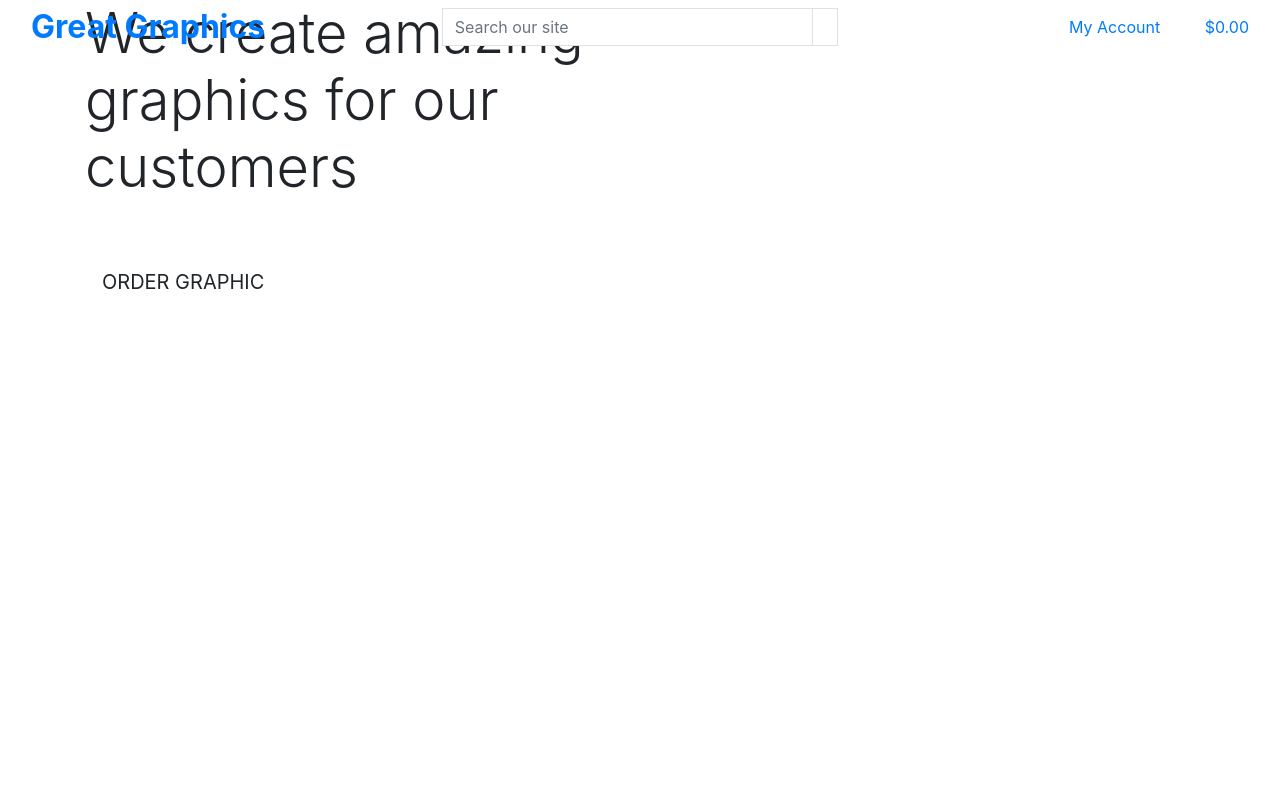
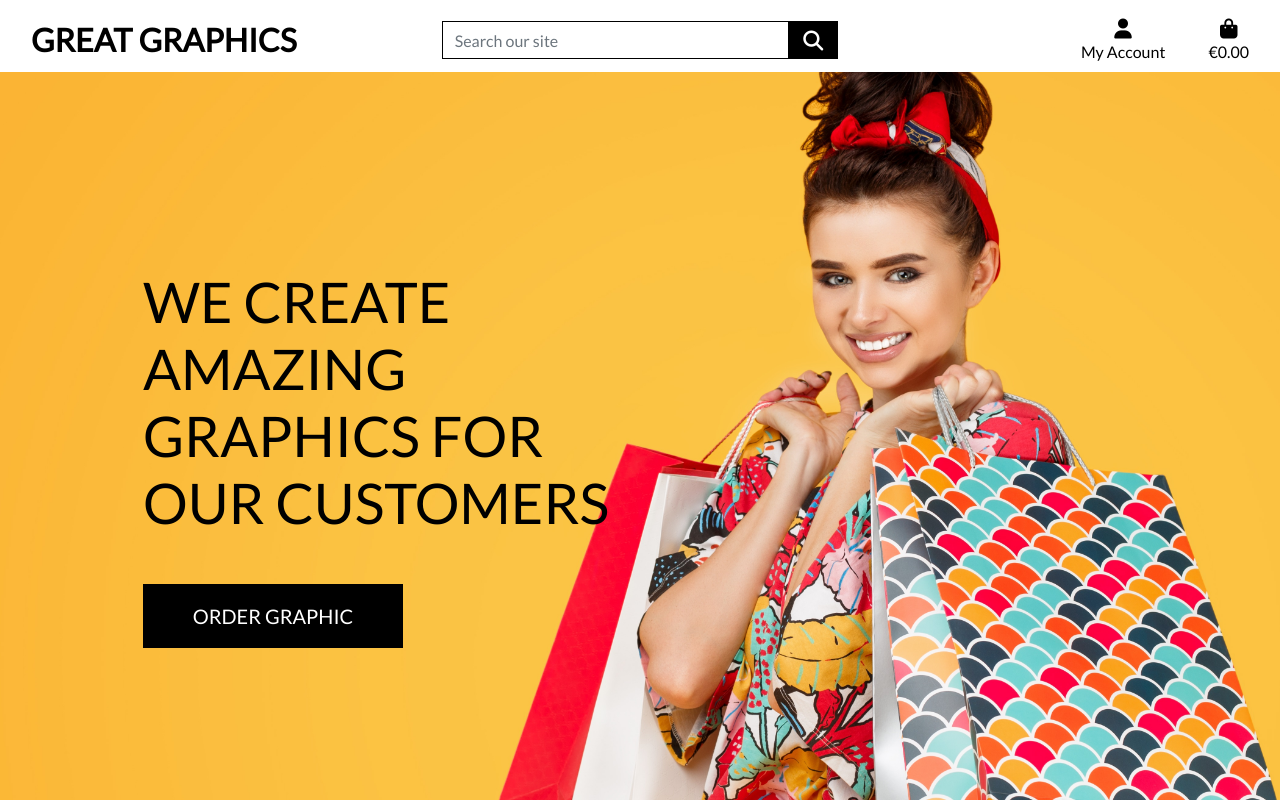
Before and after one commit to fene20/django_mp, a Django app: page / in a window 1280 px wide. Run offline with Django 3.2, Linux system fonts and the light colour scheme; some libraries are stand-ins or nearby versions.

Commit message:
complete homepage header and css

```diff
--- a/great_graphics/settings.py
+++ b/great_graphics/settings.py
@@ -155,3 +155,8 @@ STATIC_URL = '/static/'
 # https://docs.djangoproject.com/en/3.2/ref/settings/#default-auto-field
 
 DEFAULT_AUTO_FIELD = 'django.db.models.BigAutoField'
+# STATICFILES_DIRS is a tuple
+STATICFILES_DIRS = (os.path.join(BASE_DIR, 'static'),)
+
+MEDIA_URL = '/media/'
+MEDIA_ROOT = os.path.join(BASE_DIR, 'media')
--- a/great_graphics/urls.py
+++ b/great_graphics/urls.py
@@ -15,9 +15,11 @@ Including another URLconf
 """
 from django.contrib import admin
 from django.urls import path, include
+from django.conf import settings
+from django.conf.urls.static import static
 
 urlpatterns = [
     path('admin/', admin.site.urls),
     path('accounts/', include('allauth.urls')),
     path('', include('home.urls')),
-]
+] + static(settings.MEDIA_URL, document_root=settings.MEDIA_ROOT)
--- a/home/templates/home/index.html
+++ b/home/templates/home/index.html
@@ -24,7 +24,7 @@
                 <!-- my-5 margin -->
                 <div class="my-5">
                     <h4>
-                        <a href="" class="shop-now-button btn btn-lg rounded-0 text-uppercase py-3">Order Graphic</a>
+                        <a href="" class="order-graphic-button btn btn-lg rounded-0 text-uppercase py-3">Order Graphic</a>
                     </h4>
                 </div>
             </div>
--- /dev/null
+++ b/static/css/base.css
@@ -0,0 +1,84 @@
+html {
+    /* allow h-100 to work */
+    height: 100%;
+}
+
+body {
+    background: url('/media/homepage_background_cropped.jpg') no-repeat center center fixed;
+    background-size: cover;
+    /* subtract size of top header */
+    height: calc(100vh - 164px);
+    color: #555;
+    font-family: 'Lato';
+}
+
+/* for FA icons. From Bulma which is similar to bootstrap */
+.icon {
+    align-items: center;
+    display: inline-flex;
+    justify-content: center;
+    height: 1.5rem;
+    width: 1.5rem;
+}
+
+.logo-font {
+    text-transform: uppercase;
+}
+
+.main-logo-link {
+    width: fit-content;
+}
+
+.order-graphic-button {
+    background: black;
+    color: white;
+    min-width: 260px;
+}
+
+.btn-black {
+    background: black;
+    color: white;
+}
+
+.order-graphic-button:hover,
+.order-graphic-button:active,
+.order-graphic-button:focus,
+.btn-black:hover,
+.btn-black:active,
+.btn-black:focus {
+    background: #222;
+    color: white;
+}
+
+.text-black {
+    color: #000 !important;
+}
+
+.border-black {
+    border: 1px solid black !important;
+}
+
+/* -------------------------------- Media Queries */
+
+/* Slightly larger container on extra large screens */
+@media (min-width: 1200px) {
+  .container {
+    max-width: 80%;
+  }
+}
+
+/* fixed top navbar only on medium screens and up */
+@media (min-width: 992px) {
+    .fixed-top-desktop-only {
+        position: fixed;
+        top: 0;
+        right: 0;
+        left: 0;
+        z-index: 1030;
+    }
+
+    /* push body down to the bottom of the main page header */
+    .header-container {
+        padding-top: 164px;
+    }
+}
--- a/templates/base.html
+++ b/templates/base.html
@@ -16,12 +16,15 @@
 
     {% block corecss %}
         <link rel="stylesheet" href="https://stackpath.bootstrapcdn.com/bootstrap/4.4.1/css/bootstrap.min.css" integrity="sha384-Vkoo8x4CGsO3+Hhxv8T/Q5PaXtkKtu6ug5TOeNV6gBiFeWPGFN9MuhOf23Q9Ifjh" crossorigin="anonymous">
+        <link rel="stylesheet" href="https://fonts.googleapis.com/css?family=Lato&display=swap">
+        <link rel="stylesheet" href="{% static 'css/base.css' %}">
     {% endblock %}
 
     {% block extra_css %}
     {% endblock %}
 
     {% block corejs %}
+        <script src="https://kit.fontawesome.com/44857525af.js" crossorigin="anonymous"></script>
         <script src="https://code.jquery.com/jquery-3.4.1.slim.min.js" integrity="sha384-J6qa4849blE2+poT4WnyKhv5vZF5SrPo0iEjwBvKU7imGFAV0wwj1yYfoRSJoZ+n" crossorigin="anonymous"></script>
         <script src="https://cdn.jsdelivr.net/npm/popper.js@1.16.0/dist/umd/popper.min.js" integrity="sha384-Q6E9RHvbIyZFJoft+2mJbHaEWldlvI9IOYy5n3zV9zzTtmI3UksdQRVvoxMfooAo" crossorigin="anonymous"></script>
         <script src="https://stackpath.bootstrapcdn.com/bootstrap/4.4.1/js/bootstrap.min.js" integrity="sha384-wfSDF2E50Y2D1uUdj0O3uMBJnjuUD4Ih7YwaYd1iqfktj0Uod8GCExl3Og8ifwB6" crossorigin="anonymous"></script>
@@ -40,7 +43,6 @@
     <link rel="apple-touch-icon" sizes="144x144" href="{% static 'favicons/apple-icon-144x144.png' %}" />
     <link rel="apple-touch-icon" sizes="152x152" href="{% static 'favicons/apple-icon-152x152.png' %}" />
     <link rel="apple-touch-icon" sizes="180x180" href="{% static 'favicons/apple-icon-180x180.png' %}" />
-    <!-- <link rel="icon" type="image/png" sizes="192x192"  href="{% static 'favicons/android-icon-192x192.png' %}" /> -->
     <link rel="icon" type="image/png" sizes="32x32" href="{% static 'favicons/favicon-32x32.png' %}" />
     <link rel="icon" type="image/png" sizes="96x96" href="{% static 'favicons/favicon-96x96.png' %}" />
     <link rel="icon" type="image/png" sizes="16x16" href="{% static 'favicons/favicon-16x16.png' %}" />
@@ -55,7 +57,7 @@
   <body>
     <!-- sticks to the top of the page -->
     <header class="container-fluid fixed-top">
-        <div class="row">
+        <div id="topnav" class="row bg-white pt-lg-2 d-none d-lg-flex">
             <div class="col-12 col-lg-4 my-auto py-1 py-lg-0 text-center text-lg-left">
                 <a href="{% url 'home' %}" class="nav-link main-logo-link">
                     <h2 class="logo-font text-black my-0"><strong>Great Graphics</strong></h2>
@@ -68,7 +70,7 @@
                         <div class="input-group-append">
                             <button class="form-control btn btn-black border border-black rounded-0" type="submit">
                                 <span class="icon">
-                                    <i class="fas fa-search"></i>
+                                    <i class="fas fa-search fa-lg"></i>
                                 </span>
                             </button>
                         </div>
@@ -103,9 +105,9 @@
                                 <div><i class="fas fa-shopping-bag fa-lg"></i></div>
                                 <p class="my-0">
                                     {% if grand_total %}
-                                        ${{ grand_total|floatformat:2 }}
+                                        €{{ grand_total|floatformat:2 }}
                                     {% else %}
-                                        $0.00
+                                        €0.00
                                     {% endif %}
                                 </p>
                             </div>
```
Also changed, not shown: README.md, media/homepage_background_cropped.jpg (added).
